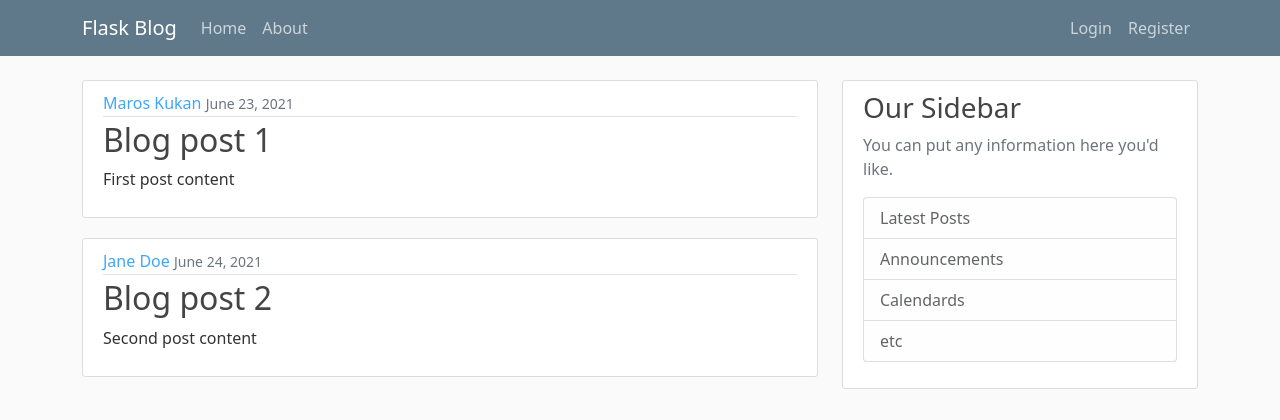
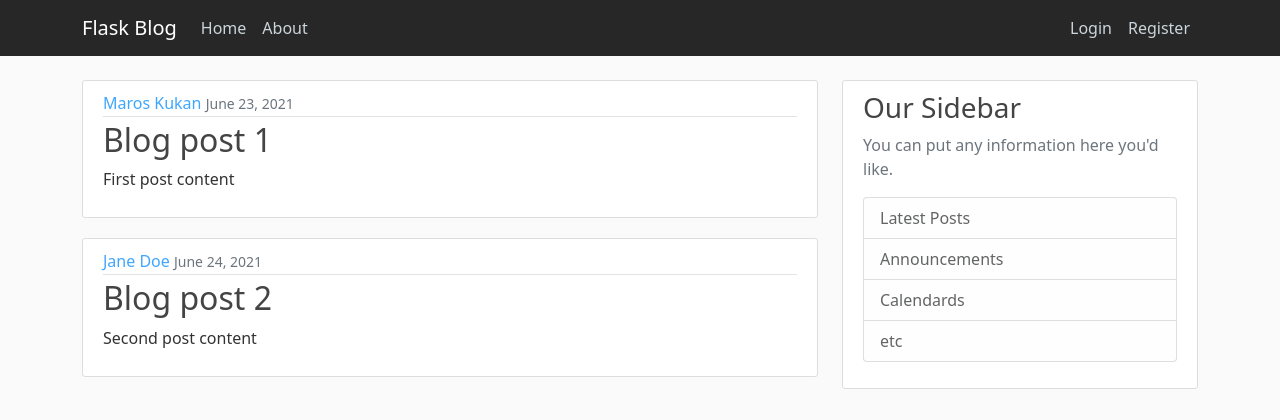
Before and after one commit to maroskukan/flask-blog, a Flask app: page / in a window 1280 px wide. Shown: the top 420 px of the page. Run offline with Flask 2, Linux system fonts and the light colour scheme.

Commit message:
Update main header background from blue to black

```diff
--- a/src/flaskblog/static/css/main.css
+++ b/src/flaskblog/static/css/main.css
@@ -9,7 +9,7 @@ h1, h2, h3, h4, h5, h6 {
 }
 
 .bg-steel {
-    background-color: #5f788a;
+    background-color: #272727;
 }
 
 .site-header .navbar-nav .nav-link {
```
